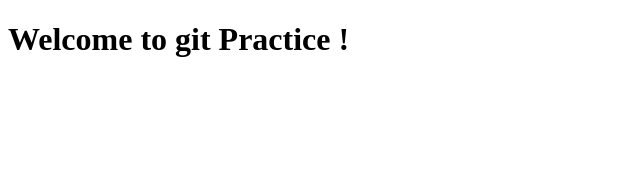
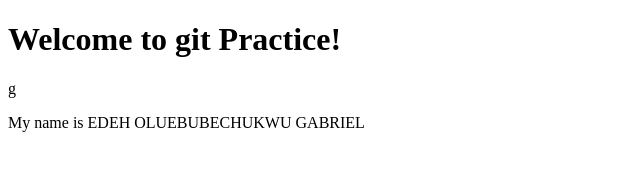
Before and after one commit to eogmir/git-practice, a plain HTML site: page index.html in a window 1280 px wide. Shown: the whole page, without its empty margins (0-640 px from the left). Drawn offline with Linux system fonts and the light colour scheme.

Commit message:
Updated homepage

```diff
--- a/index.html
+++ b/index.html
@@ -4,6 +4,7 @@
     <title>My Git Practice</title>
 </head>
 <body>
-    <h1>Welcome to git Practice !</h1>
+    <h1>Welcome to git Practice!</h1>g
+    <p>My name is EDEH OLUEBUBECHUKWU GABRIEL</p>
 </body>
 </html>
```
